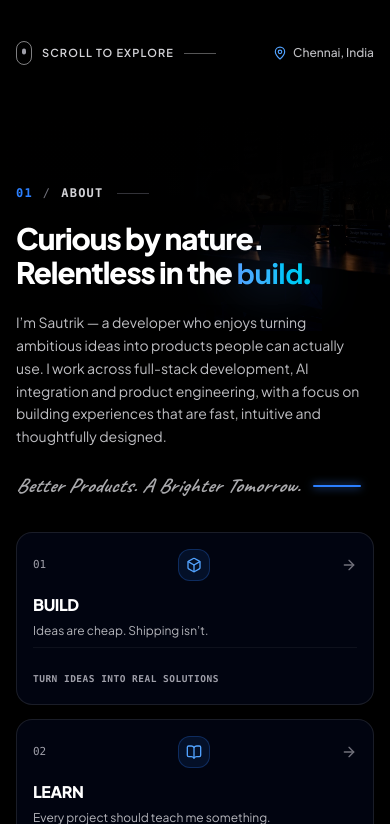
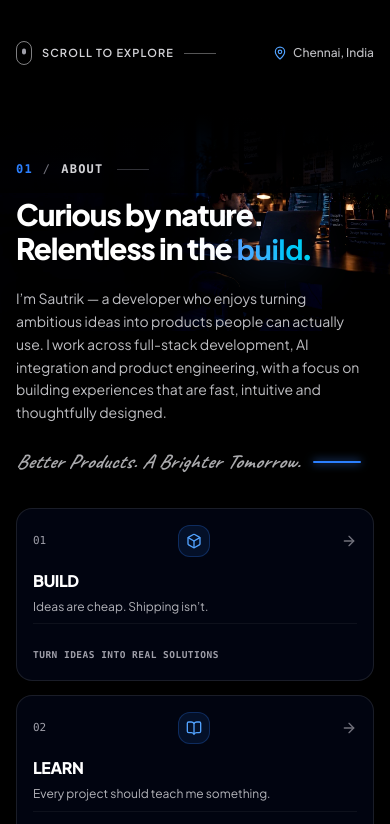
Before and after one commit to sautrikroy17/Personal-Portolio, a React (Vite) app: page / in a window 390 px wide. Shown: the part 820-1644 px from the top of the page. Built offline with nearby package versions, Linux system fonts and the light colour scheme.

Commit message:
fix(mobile): perfect section blending, responsive focal point alignment, and eliminate dead black voids

```diff
--- a/src/mobile.css
+++ b/src/mobile.css
@@ -132,8 +132,8 @@
   }
 
   /* 4. Seamless Mobile Section Blending (Flawless Transitions Between Pages)
-     Enforces unified deep black foundation, consistent atmospheric contrast,
-     and deep smooth edge gradients across all sections on mobile devices. */
+     Enforces unified deep black foundation, perfect focal-point alignment,
+     and soft edge gradients so every workspace flows into the next organically. */
   section,
   #top,
   #about,
@@ -146,43 +146,79 @@
     position: relative;
   }
 
-  /* Harmonized mobile section padding so content never collides with edge blends */
+  /* Harmonized mobile section padding - eliminates large empty voids between sections */
   #about {
-    padding-top: 4.5rem !important;
-    padding-bottom: 3.5rem !important;
+    padding-top: 3rem !important;
+    padding-bottom: 2.5rem !important;
   }
 
   #projects {
-    padding-top: 4.5rem !important;
-    padding-bottom: 4rem !important;
+    padding-top: 3rem !important;
+    padding-bottom: 3rem !important;
   }
 
   #skills {
-    padding-top: 4.5rem !important;
-    padding-bottom: 4rem !important;
+    padding-top: 3rem !important;
+    padding-bottom: 3rem !important;
   }
 
   #experience {
-    padding-top: 4.5rem !important;
-    padding-bottom: 4rem !important;
+    padding-top: 3rem !important;
+    padding-bottom: 3rem !important;
   }
 
   #contact {
-    padding-top: 4.5rem !important;
-    padding-bottom: 4rem !important;
+    padding-top: 3rem !important;
+    padding-bottom: 3rem !important;
   }
 
-  /* Deep, velvety edge blend transitions for mobile touch scrolling */
+  /* Soft, compact edge blend transitions for mobile touch scrolling */
   section .pointer-events-none > div[class*="bg-gradient-to-b from-black"],
   section .pointer-events-none > div[class*="bg-gradient-to-t from-black"] {
-    height: 7rem !important;
+    height: 5rem !important;
   }
 
-  /* Ensure background workspace images on mobile maintain uniform tone and zero abrupt shifts */
+  /* Disable horizontal desktop vignettes on mobile to prevent double-darkening */
+  section .pointer-events-none > div[class*="bg-gradient-to-r"] {
+    display: none !important;
+  }
+
+  /* Vibrant, rich mobile workspace image rendering with full natural contrast */
   section .pointer-events-none img,
   section .pointer-events-none picture img {
-    opacity: 0.8 !important;
-    filter: brightness(0.85) contrast(1.05);
+    opacity: 1 !important;
+    filter: contrast(1.1) saturate(1.15) !important;
+  }
+
+  /* Perfectly align each image's bright workspace subject (monitors, desk lamp, laptops) on mobile */
+  #top .object-cover {
+    object-position: 70% 30% !important;
+  }
+  #about .object-cover {
+    object-position: 68% 25% !important;
+  }
+  #projects .object-cover {
+    object-position: 65% 35% !important;
+  }
+  #skills .object-cover {
+    object-position: 70% 40% !important;
+  }
+  #experience .object-cover {
+    object-position: 75% 45% !important;
+  }
+  #contact .object-cover {
+    object-position: 50% 60% !important;
+  }
+
+  /* Smooth vertical atmospheric gradient on mobile: lets 55% of the luminous monitor and lamp glow shine through */
+  section .pointer-events-none > div[class*="sm:hidden"] {
+    background: linear-gradient(
+      180deg,
+      rgba(0, 0, 0, 0.75) 0%,
+      rgba(0, 0, 0, 0.42) 28%,
+      rgba(0, 0, 0, 0.45) 70%,
+      rgba(0, 0, 0, 0.88) 100%
+    ) !important;
   }
 
   /* 5. iOS Safari Form Auto-Zoom Fix (16px base font rule prevents viewport zoom on focus) */
```
